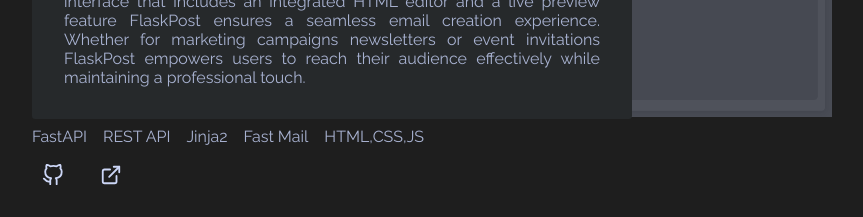
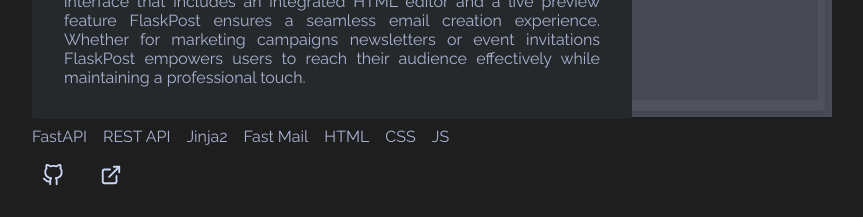
Before and after one commit to lohitkolluri/Portfolio, a Next.js app: page / in a window 1280 px wide. Shown: the part 3280-3497 px from the top of the page, without its empty margins (208-1071 px from the left). Built offline with nearby package versions, Linux system fonts and the light colour scheme.

Commit message:
✏️ Fix Typos

```diff
--- a/src/sections/Projects.tsx
+++ b/src/sections/Projects.tsx
@@ -23,7 +23,7 @@ function Projects() {
       projectLink: "https://flask-post.vercel.app/",
       projectDescription:
         "FlaskPost is a powerful and user-friendly web application designed for sending personalized mass emails effortlessly. Built with FastAPI it allows users to configure SMTP settings upload CSV files for recipient management and craft customized HTML email templates. With a sleek interface that includes an integrated HTML editor and a live preview feature FlaskPost ensures a seamless email creation experience. Whether for marketing campaigns newsletters or event invitations FlaskPost empowers users to reach their audience effectively while maintaining a professional touch.",
-      projectTech: ["FastAPI", "REST API", "Jinja2", "Fast Mail", "HTML,CSS,JS"],
+      projectTech: ["FastAPI", "REST API", "Jinja2", "Fast Mail", "HTML", "CSS", "JS"],
       projectExternalLinks: {
         github: "https://github.com/lohitkolluri/FlaskPost",
         externalLink:
```
